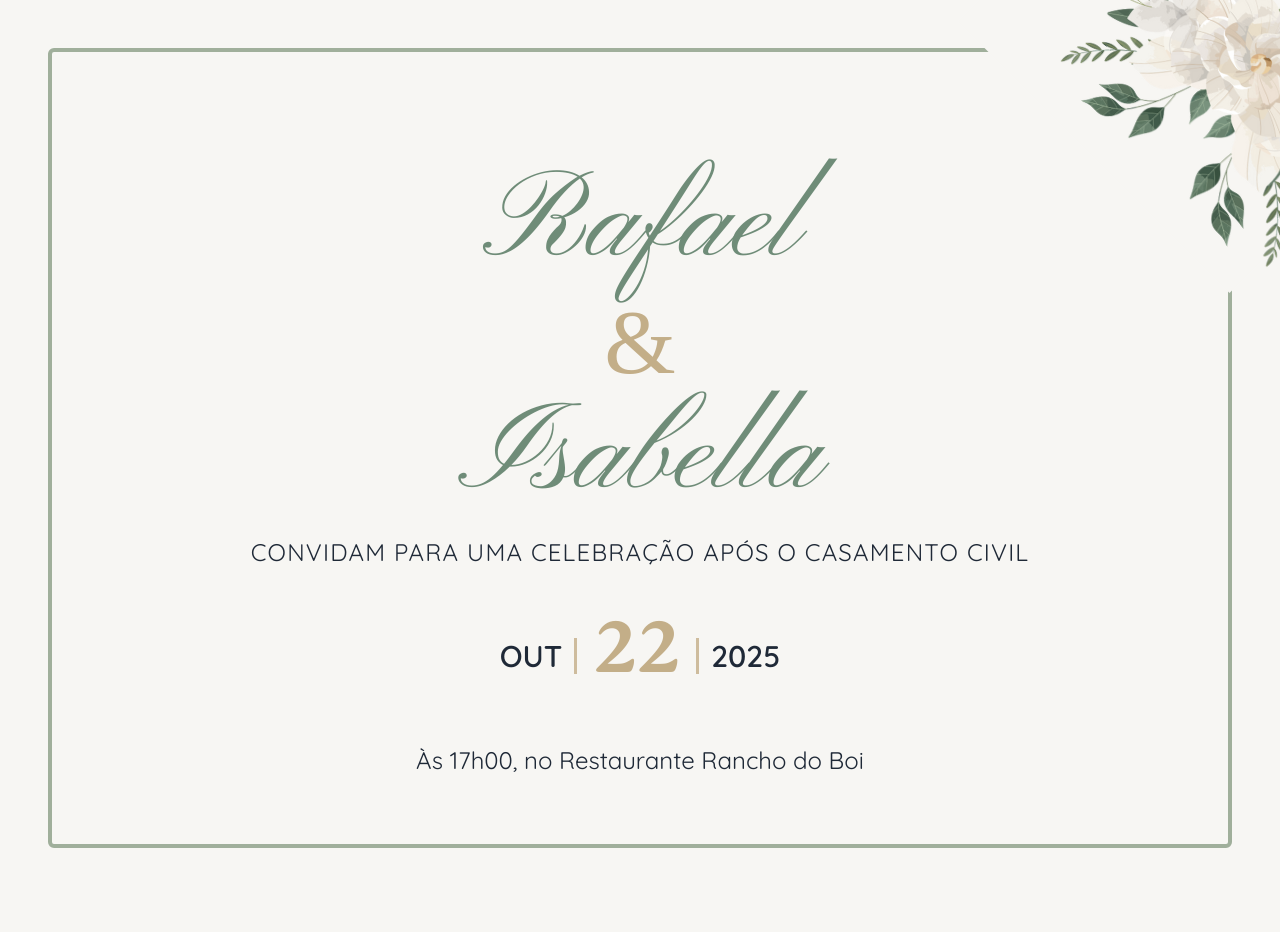
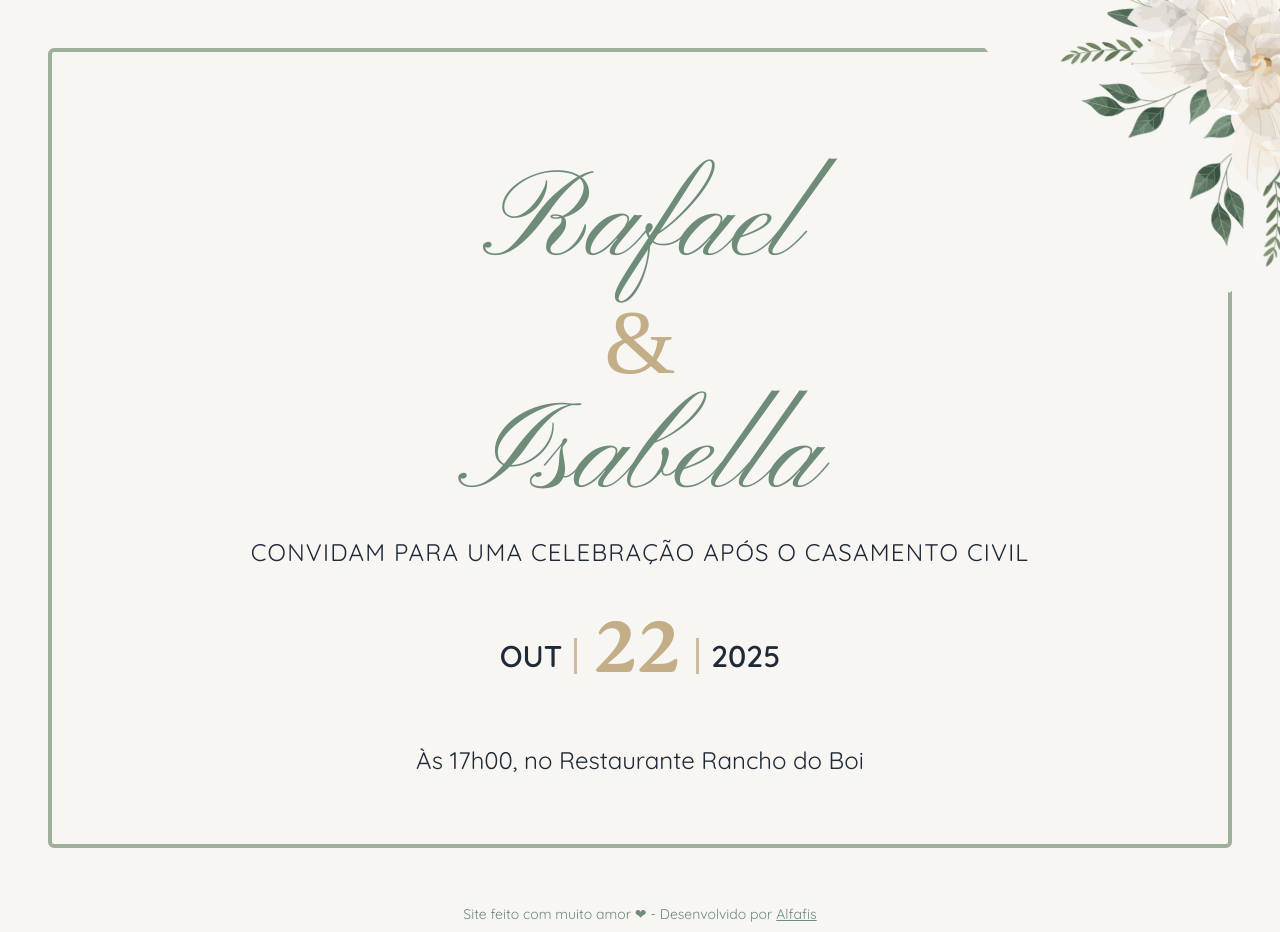
Before and after one commit to Alfafis/casamento-store, a React (Vite) app: page / in a window 1280 px wide. Before the commit the page ends 896 px from the top, so only its background shows below. Built offline with nearby package versions, Linux system fonts and the light colour scheme; no server answers; a web font is replaced by a local one.

Commit message:
footer implements

```diff
--- a/src/components/Container.tsx
+++ b/src/components/Container.tsx
@@ -1,9 +1,12 @@
+import { Footer } from './Footer';
+
 interface ContainerProps {
   children: React.ReactNode;
 }
 
 export const Container: React.FC<ContainerProps> = ({ children }) => {
   return (
+    <>
       <main className="max-w-[430px] md:max-w-[1440px] w-full flex justify-center relative p-6 sm:p-8 md:p-12 m-auto overflow-hidden">
         <div className="absolute w-64 h-24 bg-cream z-0 right-[-15%] top-5 rotate-[45deg] md:right-[-5%] md:top-10 lg:top-12 lg:right-[-4%] lg:w-96 lg:h-32"></div>
         <img
@@ -18,5 +21,7 @@ export const Container: React.FC<ContainerProps> = ({ children }) => {
           {children}
         </div>
       </main>
+      <Footer />
+    </>
   );
 };
--- a/src/components/Footer.tsx
+++ b/src/components/Footer.tsx
@@ -1,8 +1,17 @@
 export const Footer = () => {
   return (
-    <footer className="mt-20 pb-10">
+    <footer className="w-full py-2 bg-cream mt-auto">
       <div className="container-narrow text-center text-sm text-sage">
-        <p>Comandas individuais • Site: vercel.com</p>
+        <p>
+          Site feito com muito amor ❤ - Desenvolvido por{' '}
+          <a
+            href="https://www.instagram.com/alfafis/"
+            className="underline"
+            target="_blank"
+          >
+            Alfafis
+          </a>
+        </p>
       </div>
     </footer>
   );
```
Lines whose indentation alone changed are shown as unchanged.
